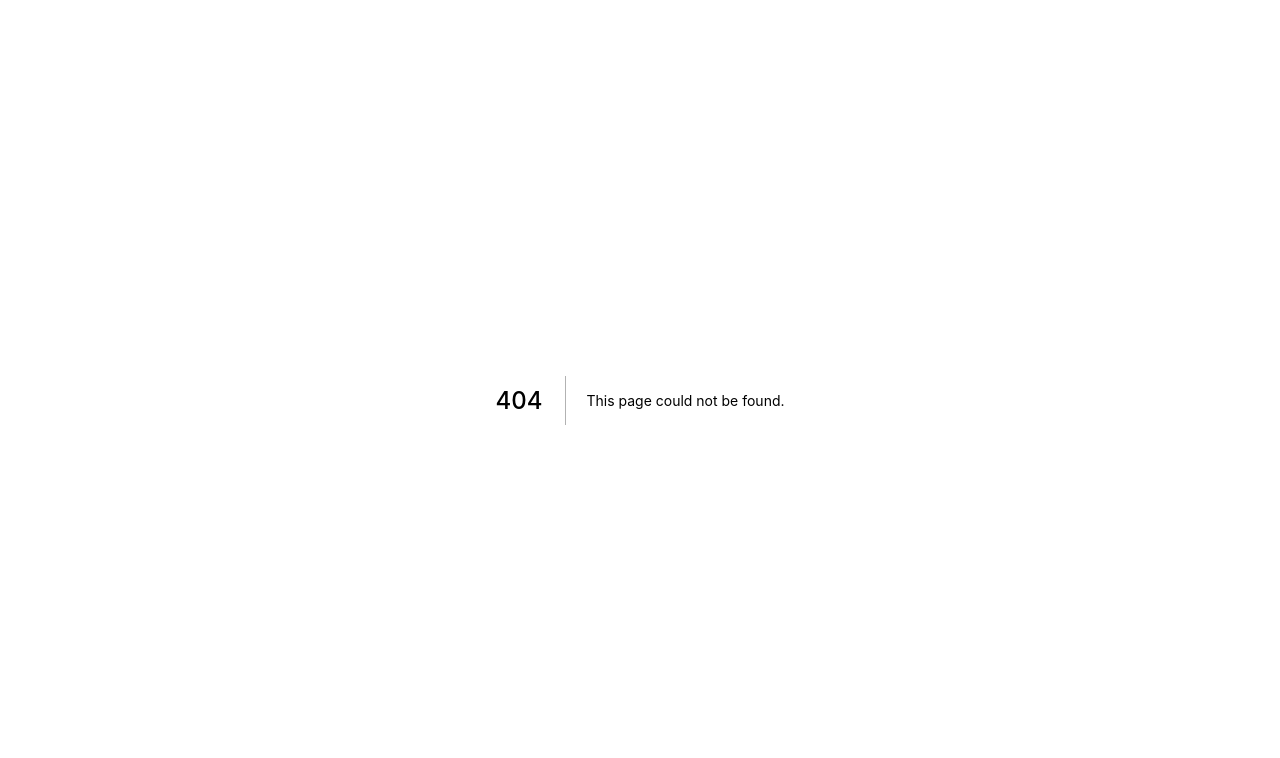
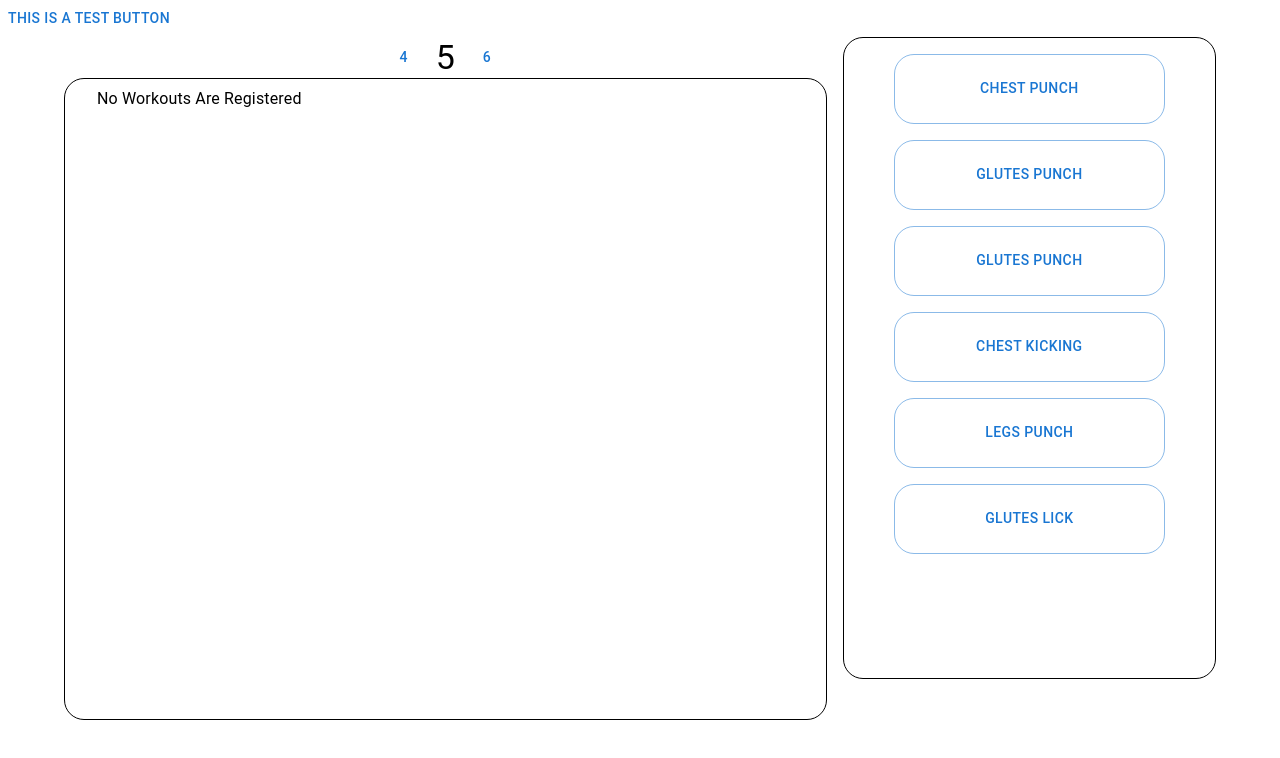
Before and after one commit to Sho-ki/fitness-beef, a Next.js app: page /user/edit in a window 1280 px wide. Before the commit this address had no page. Shown: the top 758 px of the page. Built offline with nearby package versions, Linux system fonts and the light colour scheme.

Commit message:
create a basic layout

```diff
--- a/src/components/WorkoutDay/index.tsx
+++ b/src/components/WorkoutDay/index.tsx
@@ -1 +1,143 @@
-export const WorkoutDay = 'WorkoutDay';
+import * as React from 'react';
+import List from '@mui/material/List';
+import ListItem from '@mui/material/ListItem';
+import ListItemText from '@mui/material/ListItemText';
+import ListItemAvatar from '@mui/material/ListItemAvatar';
+import Avatar from '@mui/material/Avatar';
+import ImageIcon from '@mui/icons-material/Image';
+import WorkIcon from '@mui/icons-material/Work';
+import BeachAccessIcon from '@mui/icons-material/BeachAccess';
+import { Box } from '@mui/system';
+import { Props } from '../../pages/user/edit';
+import { Button, Grid, Typography } from '@mui/material';
+import { WorkoutItem } from '../../types/workout';
+
+const WorkoutDay = ({ workoutsets }: Props) => {
+  const [workoutSet, setWorkoutSet] = React.useState();
+
+  let getDate = new Date();
+  let today =
+    getDate.getDate() +
+    '/' +
+    (getDate.getMonth() + 1) +
+    '/' +
+    getDate.getFullYear();
+  let dayOfWeek = getDate.getDay();
+
+  const [dayOfToday, setDayOfToday] = React.useState(dayOfWeek);
+
+  let week: Array<WorkoutItem[]> = [[], [], [], [], [], [], []];
+
+  workoutsets.sort((a, b) => {
+    if (!a.set_order || !b.set_order) {
+      return -1;
+    }
+    return a?.set_order - b?.set_order;
+  });
+
+  workoutsets.map((workoutset) => {
+    switch (workoutset.day_of_week) {
+      case 'Sun':
+        week[0].push(workoutset);
+        break;
+      case 'Mon':
+        week[1].push(workoutset);
+        break;
+      case 'Tue':
+        week[2].push(workoutset);
+        break;
+      case 'Wed':
+        week[3].push(workoutset);
+        break;
+      case 'Thu':
+        week[4].push(workoutset);
+        break;
+      case 'Fri':
+        week[5].push(workoutset);
+        break;
+      case 'Sat':
+        week[6].push(workoutset);
+        break;
+      default:
+        break;
+    }
+  });
+
+  const onPrevDayChangeHandler = () => {
+    setDayOfToday(dayOfToday === 0 ? 6 : dayOfToday - 1);
+  };
+
+  const onNextDayChangeHandler = () => {
+    setDayOfToday(dayOfToday === 6 ? 0 : dayOfToday + 1);
+  };
+
+  return (
+    <>
+      <div style={{ display: 'flex', justifyContent: 'center' }}>
+        <Button onClick={onPrevDayChangeHandler}>
+          {dayOfToday === 0 ? 6 : dayOfToday - 1}
+        </Button>
+        <Typography variant='h4'>{dayOfToday}</Typography>
+        <Button onClick={onNextDayChangeHandler}>
+          {dayOfToday === 6 ? 0 : dayOfToday + 1}
+        </Button>
+      </div>
+      <Box
+        sx={{
+          bgcolor: 'smokewhite',
+          width: '100%',
+          border: 1,
+          borderRadius: 5,
+        }}
+      >
+        <List sx={{ width: '100%', height: '80vh' }}>
+          {!week[dayOfToday][0].id && (
+            <Typography marginLeft='2em'>No Workouts Are Registered</Typography>
+          )}
+
+          {week[dayOfToday] &&
+            week[dayOfToday].map(
+              (workoutset, i) =>
+                workoutset.workout_item && (
+                  <ListItem
+                    alignItems='center'
+                    sx={{
+                      width: '100%',
+                      textAlign: 'center',
+                      display: 'block',
+                    }}
+                    key={workoutset.id}
+                  >
+                    <Button
+                      variant='outlined'
+                      sx={{
+                        borderRadius: 5,
+                        width: '95%',
+                        minHeight: '5em',
+                        justifyContent: 'left',
+                      }}
+                    >
+                      <Typography marginLeft='2em'>
+                        {workoutset.set_order}. {workoutset.workout_item}{' '}
+                        {workoutset.reps} * {workoutset.sets}
+                      </Typography>
+                    </Button>
+                  </ListItem>
+                )
+            )}
+          {/* <ListItem sx={{ width: '100%', borderBottom: 1 }}>
+          <ListItemText primary='Push ups' secondary='Jan 9, 2014' />
+        </ListItem>
+        <ListItem sx={{ width: '100%', borderBottom: 1 }}>
+          <ListItemText primary='Work' secondary='Jan 7, 2014' />
+        </ListItem>
+        <ListItem sx={{ width: '100%', borderBottom: 1 }}>
+          <ListItemText primary='Vacation' secondary='July 20, 2014' />
+        </ListItem> */}
+        </List>
+      </Box>
+    </>
+  );
+};
+
+export default WorkoutDay;
--- a/src/components/WorkoutItems/index.tsx
+++ b/src/components/WorkoutItems/index.tsx
@@ -1 +1,57 @@
-export const WorkoutItem = 'WorkoutItem';
+import {
+  Button,
+  Container,
+  Grid,
+  List,
+  ListItem,
+  ListItemText,
+  Typography,
+} from '@mui/material';
+import { Box } from '@mui/system';
+import { Props } from '../../pages/user/edit';
+import WorkoutDay from '../WorkoutDay';
+import { WorkoutItem } from '../../types/workout';
+
+const WorkoutItems = ({ workoutsets }: Props) => {
+  return (
+    <Box
+      sx={{
+        bgcolor: 'smokewhite',
+        width: '100%',
+        border: 1,
+        borderRadius: 5,
+      }}
+    >
+      <List sx={{ width: '100%', height: '80vh' }}>
+        {workoutsets.map(
+          (workoutset, i) =>
+            workoutset.workout_item && (
+              <ListItem
+                alignItems='center'
+                sx={{
+                  width: '100%',
+                  textAlign: 'center',
+                  display: 'block',
+                }}
+                key={workoutset.id}
+              >
+                <Button
+                  variant='outlined'
+                  sx={{
+                    borderRadius: 5,
+                    width: '80%',
+                    minHeight: '5em',
+                  }}
+                >
+                  {workoutset.workout_item}
+                </Button>
+                {/* <ListItemText primary= /> */}
+              </ListItem>
+            )
+        )}
+      </List>
+    </Box>
+  );
+};
+
+export default WorkoutItems;
--- /dev/null
+++ b/src/components/WorkoutSets/index.tsx
@@ -0,0 +1,32 @@
+import {
+  Button,
+  Container,
+  Grid,
+  List,
+  ListItem,
+  ListItemText,
+  Typography,
+} from '@mui/material';
+import { Box } from '@mui/system';
+import { WorkoutItem } from '../../types/workout';
+import { Props } from '../../pages/user/edit';
+import WorkoutDay from '../WorkoutDay';
+import WorkoutItems from '../WorkoutItems';
+
+const WorkoutSets = ({ workoutsets }: Props) => {
+  return (
+    <Container>
+      <Grid container spacing={2}>
+        <Grid item xs={8}>
+          <WorkoutDay workoutsets={workoutsets} />
+        </Grid>
+
+        <Grid item xs={4}>
+          <WorkoutItems workoutsets={workoutsets} />
+        </Grid>
+      </Grid>
+    </Container>
+  );
+};
+
+export default WorkoutSets;
--- /dev/null
+++ b/src/pages/user/edit.tsx
@@ -0,0 +1,154 @@
+import React from 'react';
+import { GetServerSideProps } from 'next';
+
+import SideMenu from '../../components/SideMenu/User';
+import Table from '../../components/Table';
+import WeeklySchedule from '../../components/WorkoutWeek';
+import Tabs from '../../components/Tabs/user';
+import WorkoutDay from '../../components/WorkoutDay';
+import { WorkoutItem } from '../../types/workout';
+import WorkoutItems from '../../components/WorkoutItems';
+import WorkoutSets from '../../components/WorkoutSets';
+
+export type Props = {
+  workoutsets: Array<WorkoutItem>;
+};
+
+// const workoutsets =
+
+export const rest = (workoutsets: Props) => {
+  return { props: { workoutsets } };
+};
+// This gets called on every request
+// export const getServerSideProps: GetServerSideProps<Props> = async () => {
+//   const res = await fetch(`http://localhost:8000/api/workouts/17`);
+//   const workoutsets: WorkoutItem[] = await res.json();
+
+//   console.log(workoutsets);
+//   // Pass workoutsets to the page via props
+//   return { props: { workoutsets } };
+// };
+const testWorkoutData: WorkoutItem[] = [
+  {
+    id: 3,
+    users_id: 17,
+    day_of_week: 'Mon',
+    set_order: 2,
+    reps: 12,
+    sets: 3,
+    workout_item: 'chest kicking',
+    category: 'Chest',
+    color: 'gray',
+  },
+  {
+    id: 4,
+    users_id: 17,
+    day_of_week: 'Mon',
+    set_order: 1,
+    reps: 200,
+    sets: 3,
+    workout_item: 'chest punch',
+    category: 'Chest',
+    color: 'gray',
+  },
+  {
+    id: 5,
+    users_id: 17,
+    day_of_week: 'Tue',
+    set_order: 2,
+    reps: 12,
+    sets: 3,
+    workout_item: 'legs punch',
+    category: 'Legs',
+    color: 'gray',
+  },
+  {
+    id: 6,
+    users_id: 17,
+    day_of_week: 'Tue',
+    set_order: 1,
+    reps: 200,
+    sets: 3,
+    workout_item: 'glutes punch',
+    category: 'Glutes',
+    color: 'gray',
+  },
+  {
+    id: 7,
+    users_id: 17,
+    day_of_week: 'Wed',
+    set_order: 2,
+    reps: 12,
+    sets: 3,
+    workout_item: 'glutes lick',
+    category: 'Glutes',
+    color: 'gray',
+  },
+  {
+    id: 8,
+    users_id: 17,
+    day_of_week: 'Wed',
+    set_order: 1,
+    reps: 200,
+    sets: 3,
+    workout_item: 'glutes punch',
+    category: 'Glutes',
+    color: 'gray',
+  },
+  {
+    id: null,
+    users_id: 17,
+    day_of_week: 'Thu',
+    set_order: null,
+    reps: null,
+    sets: null,
+    workout_item: null,
+    category: null,
+    color: null,
+  },
+  {
+    id: null,
+    users_id: 17,
+    day_of_week: 'Fri',
+    set_order: null,
+    reps: null,
+    sets: null,
+    workout_item: null,
+    category: null,
+    color: null,
+  },
+  {
+    id: null,
+    users_id: 17,
+    day_of_week: 'Sun',
+    set_order: null,
+    reps: null,
+    sets: null,
+    workout_item: null,
+    category: null,
+    color: null,
+  },
+  {
+    id: null,
+    users_id: 17,
+    day_of_week: 'Sat',
+    set_order: null,
+    reps: null,
+    sets: null,
+    workout_item: null,
+    category: null,
+    color: null,
+  },
+];
+
+const Edit = ({ workoutsets }: Props) => {
+  return (
+    <>
+      <SideMenu />
+
+      <WorkoutSets workoutsets={testWorkoutData} />
+    </>
+  );
+};
+
+export default Edit;
```
Also changed, not shown: src/types/workout.ts (+32 -18 lines).
